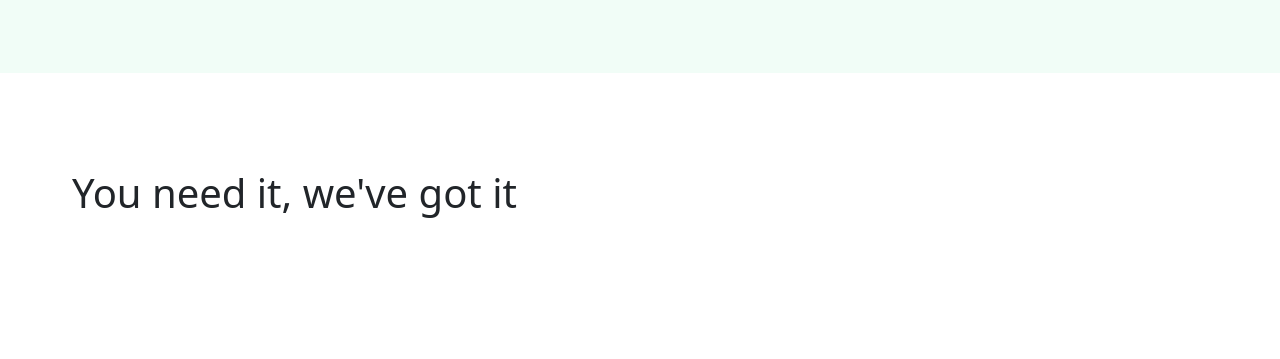
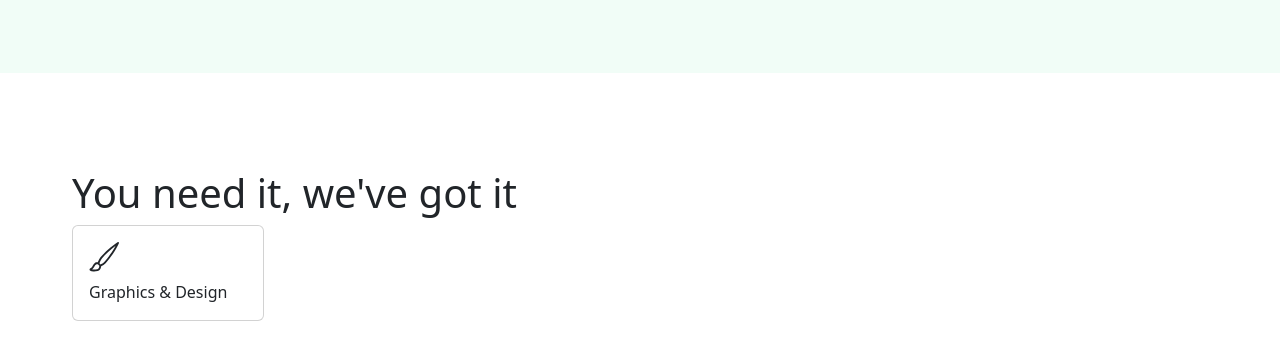
Before and after one commit to Fasiha-Mariyam/fiverr_clone, a plain HTML site: page index.html in a window 1280 px wide. Shown: the part 1588-1947 px from the top of the page. Before the commit the page ends 1909 px from the top, so only its background shows below. Drawn offline with nearby package versions, Linux system fonts and the light colour scheme.

Commit message:
Add files via upload

```diff
--- a/index.html
+++ b/index.html
@@ -209,7 +209,14 @@
     <div class=" row mx-5 my-5">
         <div class="col-md-12 my-5">
         <div class="h1">You need it, we've got it</div>
-
+        <div class="card" style="width: 12rem;">
+            <div class="card-body">
+              <h5 class="card-title"><svg xmlns="http://www.w3.org/2000/svg" width="30" height="30" fill="currentColor" class="bi bi-brush" viewBox="0 0 16 16">
+                <path d="M15.825.12a.5.5 0 0 1 .132.584c-1.53 3.43-4.743 8.17-7.095 10.64a6.067 6.067 0 0 1-2.373 1.534c-.018.227-.06.538-.16.868-.201.659-.667 1.479-1.708 1.74a8.118 8.118 0 0 1-3.078.132 3.659 3.659 0 0 1-.562-.135 1.382 1.382 0 0 1-.466-.247.714.714 0 0 1-.204-.288.622.622 0 0 1 .004-.443c.095-.245.316-.38.461-.452.394-.197.625-.453.867-.826.095-.144.184-.297.287-.472l.117-.198c.151-.255.326-.54.546-.848.528-.739 1.201-.925 1.746-.896.126.007.243.025.348.048.062-.172.142-.38.238-.608.261-.619.658-1.419 1.187-2.069 2.176-2.67 6.18-6.206 9.117-8.104a.5.5 0 0 1 .596.04zM4.705 11.912a1.23 1.23 0 0 0-.419-.1c-.246-.013-.573.05-.879.479-.197.275-.355.532-.5.777l-.105.177c-.106.181-.213.362-.32.528a3.39 3.39 0 0 1-.76.861c.69.112 1.736.111 2.657-.12.559-.139.843-.569.993-1.06a3.122 3.122 0 0 0 .126-.75l-.793-.792zm1.44.026c.12-.04.277-.1.458-.183a5.068 5.068 0 0 0 1.535-1.1c1.9-1.996 4.412-5.57 6.052-8.631-2.59 1.927-5.566 4.66-7.302 6.792-.442.543-.795 1.243-1.042 1.826-.121.288-.214.54-.275.72v.001l.575.575zm-4.973 3.04.007-.005a.031.031 0 0 1-.007.004zm3.582-3.043.002.001h-.002z"/>
+              </svg></h5>
+              <p class="card-text">Graphics & Design</p>
+            </div>
+          </div>
         </div>
     </div>
     </div>
```
